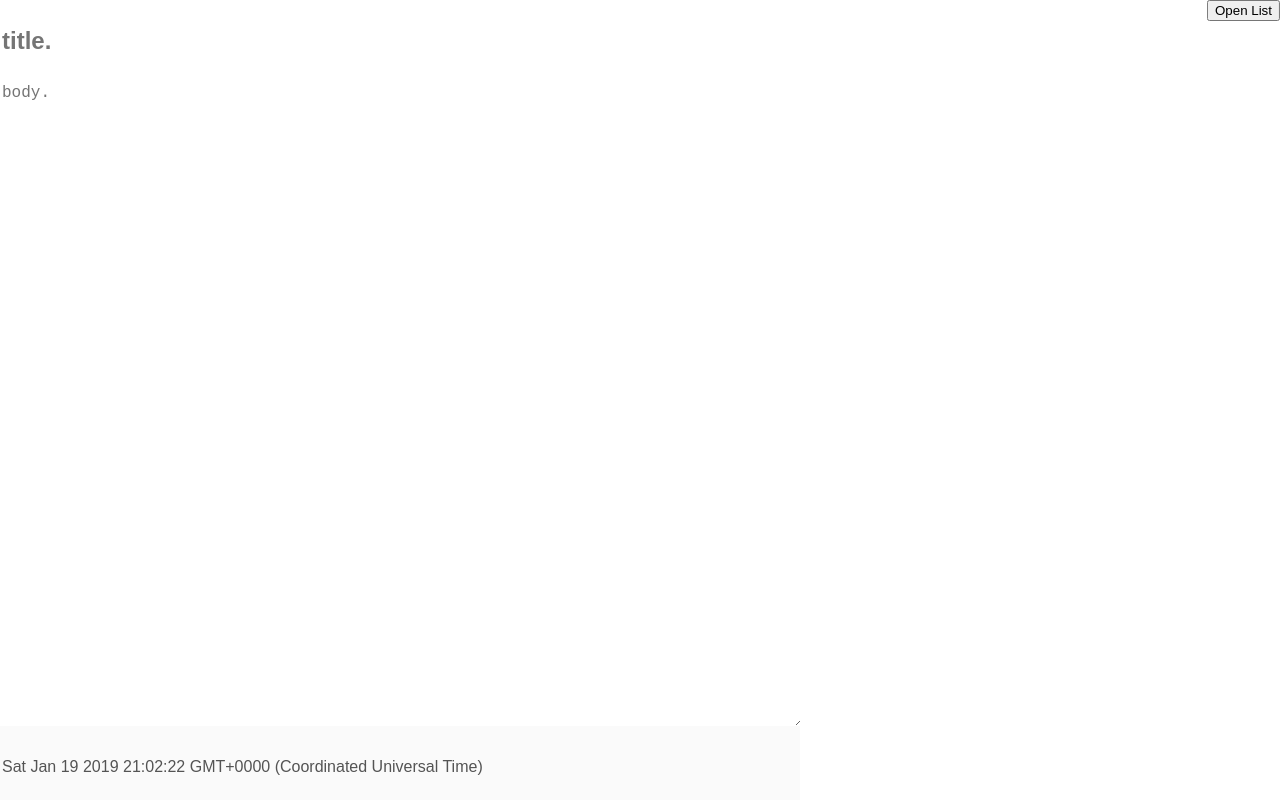
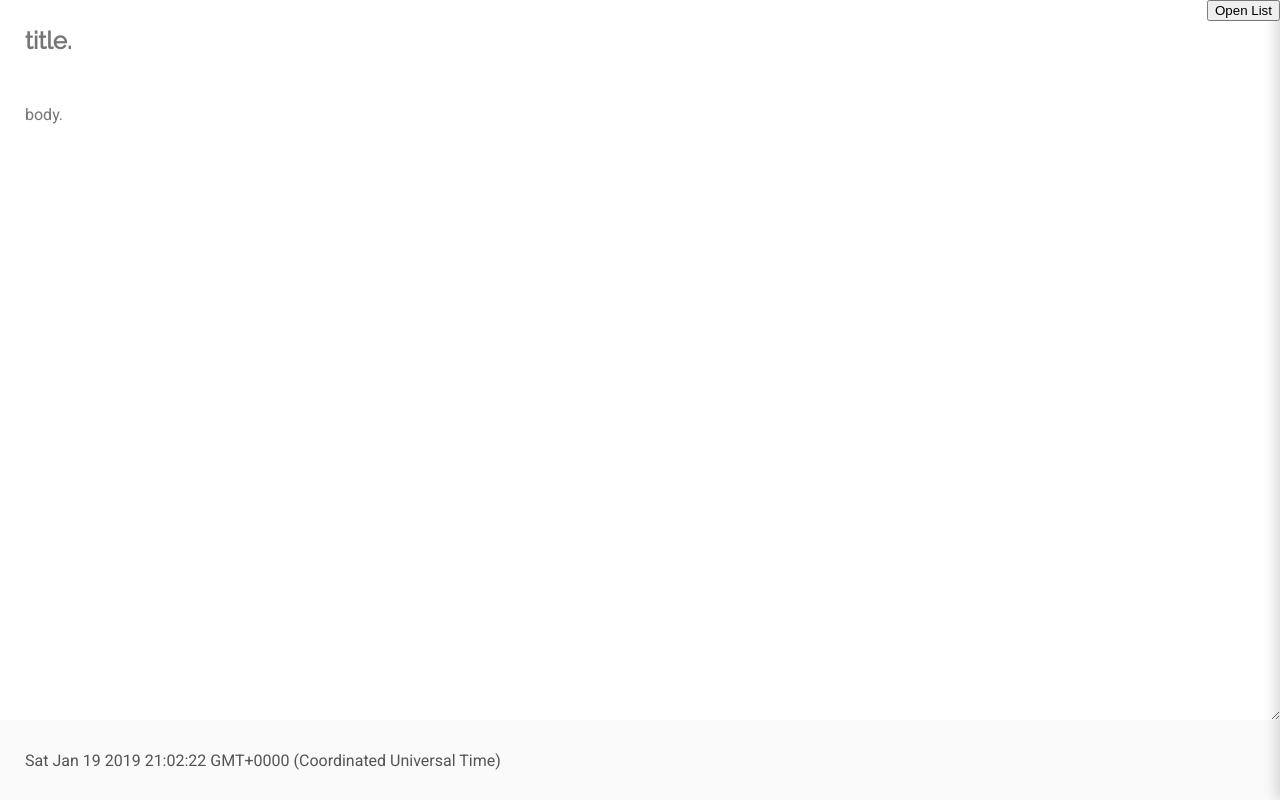
Before and after one commit to washingtonsteven/demandpad, a React (Create React App) app: page / in a window 1280 px wide. Built offline with nearby package versions, Linux system fonts and the light colour scheme.

Commit message:
Adding style updates for #2 Also fixing a bug for clearing notes resetting activeNote as well, preventing further editing.

```diff
--- a/src/App.js
+++ b/src/App.js
@@ -19,21 +19,22 @@ class App extends Component {
       return aDate.getTime() - bDate.getTime();
     });
 
-    const activeNote = (() => {
-      const latestNote = notes.length > 0 ? notes[notes.length - 1] : null;
-      if (isEmptyNote(latestNote)) return latestNote;
-      notes.push({
-        ...BLANK_NOTE(),
-        date: new Date().toJSON()
-      });
-      return notes[notes.length - 1];
-    })();
+    const activeNote = this.getLatestActiveNote(notes);
 
     this.state = {
       notes,
       activeNote
     };
   }
+  getLatestActiveNote = notes => {
+    const latestNote = notes.length > 0 ? notes[notes.length - 1] : null;
+    if (isEmptyNote(latestNote)) return latestNote;
+    notes.push({
+      ...BLANK_NOTE(),
+      date: new Date().toJSON()
+    });
+    return notes[notes.length - 1];
+  };
   onNoteClick = targetNoteId => {
     this.setState(state => ({
       ...state,
@@ -80,7 +81,7 @@ class App extends Component {
       this.setState(state => ({
         ...state,
         notes: newNotes.notes,
-        activeNote: null
+        activeNote: this.getLatestActiveNote(newNotes.notes)
       }));
     });
   };
--- a/src/NoteEditor.js
+++ b/src/NoteEditor.js
@@ -14,7 +14,6 @@ class NoteEditor extends Component {
 
     return (
       <div className={noteEditorStyles["note-editor-container"]}>
-        <h2>NoteEditor</h2>
         <input
           type="text"
           name="title"
@@ -30,7 +29,15 @@ class NoteEditor extends Component {
           className={noteEditorStyles["note-editor-body"]}
           placeholder="body."
         />
-        <input type="text" name="date" value={new Date(activeNote.date).toString()} className={noteEditorStyles['note-editor-date']} placeholder="date." readOnly disabled />
+        <input
+          type="text"
+          name="date"
+          value={new Date(activeNote.date).toString()}
+          className={noteEditorStyles["note-editor-date"]}
+          placeholder="date."
+          readOnly
+          disabled
+        />
       </div>
     );
   }
--- a/src/NoteList.js
+++ b/src/NoteList.js
@@ -21,7 +21,7 @@ class NoteList extends Component {
   clearNotes = () => {
     this.props.clearNotes && this.props.clearNotes();
   };
-  makeExcerpt(str, len = 15) {
+  makeExcerpt(str, len = 40) {
     let excerpt = str.substring(0, len).trim();
     if (str.length > len) excerpt += "&hellip;";
     return excerpt;
--- a/src/index.css
+++ b/src/index.css
@@ -1,3 +1,5 @@
+@import url("https://fonts.googleapis.com/css?family=Raleway|Roboto");
+
 body,
 html {
   width: 100%;
@@ -12,6 +14,11 @@ body {
     sans-serif;
   -webkit-font-smoothing: antialiased;
   -moz-osx-font-smoothing: grayscale;
+  box-sizing: border-box;
+}
+
+body * {
+  box-sizing: inherit;
 }
 
 code {
--- a/src/styles/NoteEditor.module.css
+++ b/src/styles/NoteEditor.module.css
@@ -1,8 +1,13 @@
 .note-editor-container {
-  width: 100vh;
+  width: 100vw;
   height: 100vh;
   overflow: auto;
   font-size: 0;
+  margin: 0;
+  padding: 0;
+  display: grid;
+  grid-template-rows: 1fr 8fr 1fr;
+  align-items: center;
 }
 
 .note-editor-title,
@@ -12,21 +17,33 @@
   display: block;
   appearance: none;
   border: none;
+  padding: 0 25px;
+  font-family: "Roboto", sans-serif;
+  height: 100%;
 }
 
 .note-editor-title {
   width: 100%;
-  height: 10%;
   font-size: 1.5rem;
   font-weight: bold;
+  font-family: "Raleway", sans-serif;
 }
 
 .note-editor-body {
   width: 100%;
-  height: 80%;
+  padding-top: 25px;
+}
+
+.note-editor-body:focus {
+  background-color: rgba(135, 215, 255, 0.05);
+  outline: none;
+}
+
+.note-editor-title:focus {
+  background-color: rgba(135, 215, 255, 0.05);
+  outline: none;
 }
 
 .note-editor-date {
   width: 100%;
-  height: 10%;
 }
--- a/src/styles/NoteList.module.css
+++ b/src/styles/NoteList.module.css
@@ -11,6 +11,7 @@
   z-index: 10;
   display: grid;
   grid-template-rows: auto 7fr 1fr;
+  box-shadow: -2px 0 15px rgba(0, 0, 0, 0.2);
 }
 
 .note-list-container.open {
@@ -20,6 +21,7 @@
 .note-list-title {
   margin: 0;
   justify-self: center;
+  font-family: "Raleway", sans-serif;
 }
 
 .note-list-new-note-title {
@@ -27,12 +29,12 @@
 }
 
 .note-list-scroll-container {
-  overflow: scroll;
+  overflow-y: scroll;
+  overflow-x: hidden;
   align-items: top;
 }
 
 .note-list-button-container {
-  background-color: tomato;
   display: grid;
   align-items: center;
   grid-template-columns: 1fr 1fr;
@@ -57,6 +59,12 @@
   border: solid 1px black;
   margin-bottom: 5px;
   min-height: 100px;
+  font-family: "Roboto", sans-serif;
+  cursor: pointer;
+}
+
+.note:hover {
+  background-color: rgba(135, 215, 255, 0.05);
 }
 
 .active-note {
@@ -68,6 +76,10 @@
   margin: 0 0 10px;
 }
 
+.note h3 {
+  font-family: "Raleway", sans-serif;
+}
+
 .note-list-date {
   color: #999;
   font-size: 0.75rem;
```
